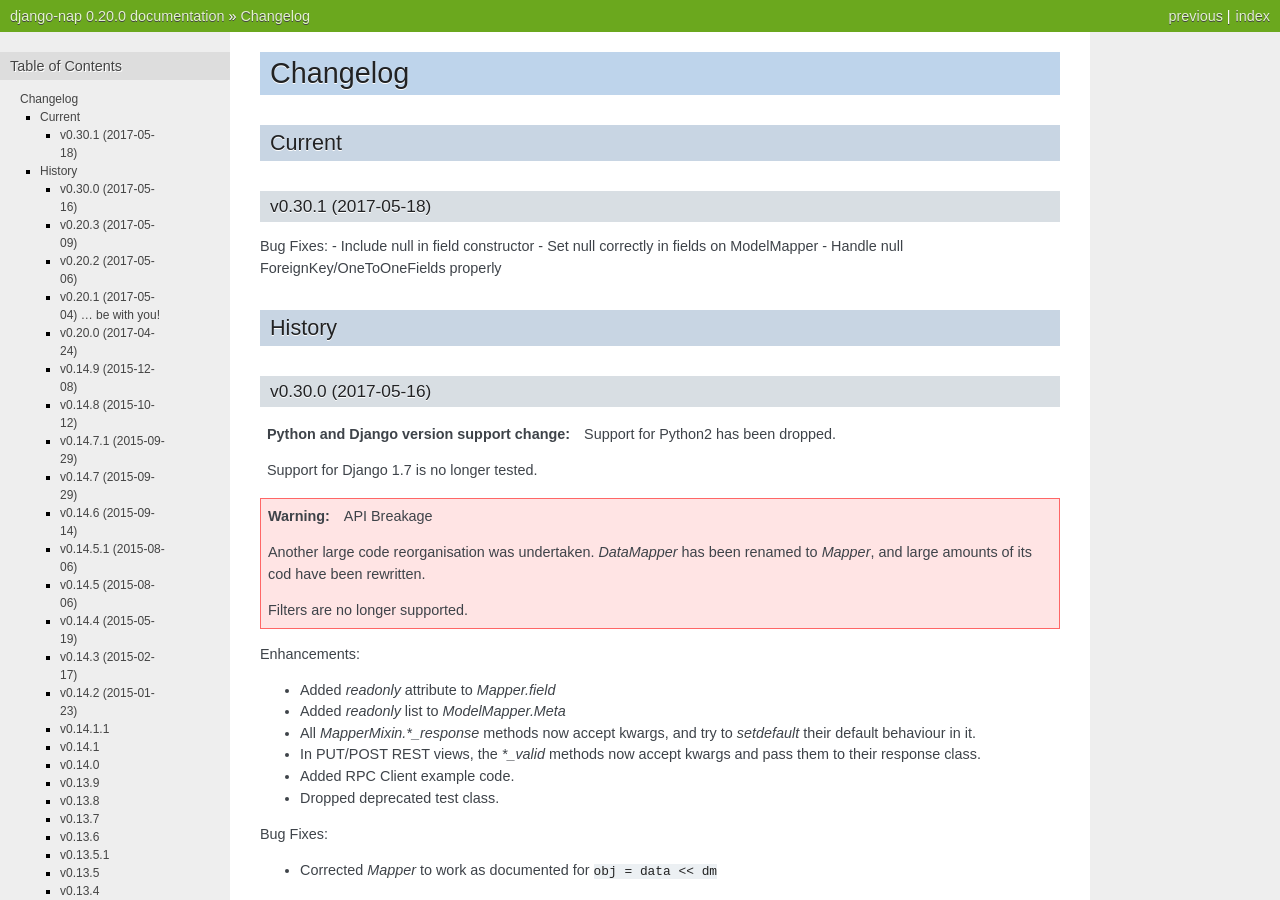
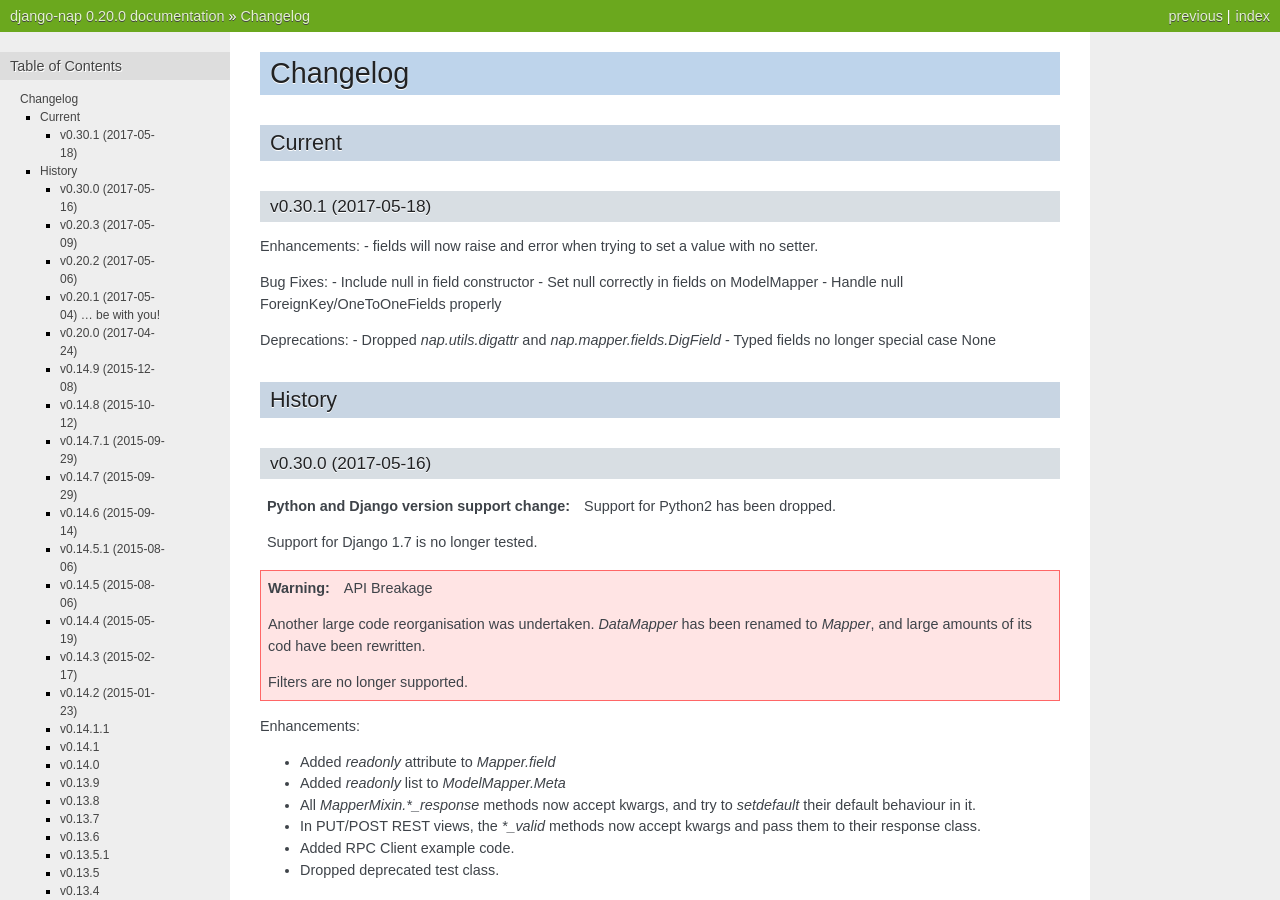
Before and after one commit to funkybob/django-nap, a Sphinx documentation site: the page built from docs/changelog.rst, in a window 1280 px wide and 900 px high. Built offline with Sphinx 7.4.7, drawn with Linux system fonts in a browser that asks for light colours.

Commit message:
Update changelog

```diff
--- a/docs/changelog.rst
+++ b/docs/changelog.rst
@@ -9,10 +9,17 @@
 v0.30.1 (2017-05-18)
 ====================
 
+Enhancements:
+- fields will now raise and error when trying to set a value with no setter.
+
 Bug Fixes:
 - Include null in field constructor
 - Set null correctly in fields on ModelMapper
 - Handle null ForeignKey/OneToOneFields properly
+
+Deprecations:
+- Dropped `nap.utils.digattr` and `nap.mapper.fields.DigField`
+- Typed fields no longer special case None
 
 -------
 History
```
